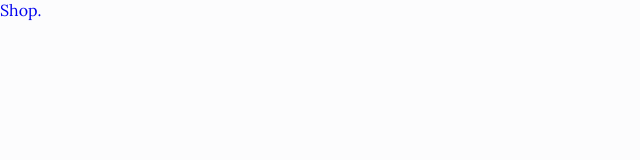
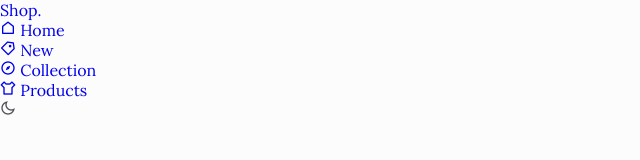
Before and after one commit to GabrielChagas1/responsive-clothing-website, a plain HTML site: page index.html in a window 1280 px wide. Shown: the whole page, without its empty margins (0-640 px from the left). Drawn offline with nearby package versions, Linux system fonts and the light colour scheme.

Commit message:
chore: creating markup menu nav.

```diff
--- a/index.html
+++ b/index.html
@@ -19,13 +19,45 @@
         <title>Responsive clothing ecommerce - Bedimcode</title>
     </head>
     <body>
-        <!--==================== HEADER ====================-->
-        <header class="header" id="header">
+    <!--==================== HEADER ====================-->
+    <header class="header" id="header">
+        <nav class="nav container">
             <a href="#" class="nav__logo">
                 Shop.
             </a>
 
-        </header>
+            <div class="nav__menu" id="nav-menu">
+                <ul class="nav__list">
+                    <li class="nav__item">
+                        <a href="#home" class="nav__link">
+                            <i class="ri-home-line"></i>
+                            <span>Home</span>
+                        </a>
+                    </li>
+                    <li class="nav__item">
+                        <a href="#new" class="nav__link">
+                            <i class="ri-price-tag-3-line"></i>
+                            <span>New</span>
+                        </a>
+                    </li>
+                    <li class="nav__item">
+                        <a href="#collection" class="nav__link">
+                            <i class="ri-compass-line"></i>
+                            <span>Collection</span>
+                        </a>
+                    </li>
+                    <li class="nav__item">
+                        <a href="#products" class="nav__link">
+                            <i class="ri-t-shirt-line"></i>
+                            <span>Products</span>
+                        </a>
+                    </li>
+                </ul>
+            </div>
+            <!-- Theme change button -->
+            <i class="ri-moon-line"></i>
+        </nav>
+    </header>
 
         <!--==================== MAIN ====================-->
         <main class="main">
```
